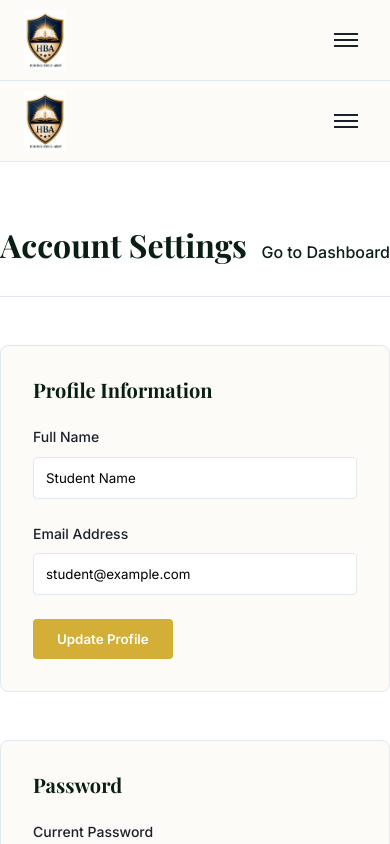
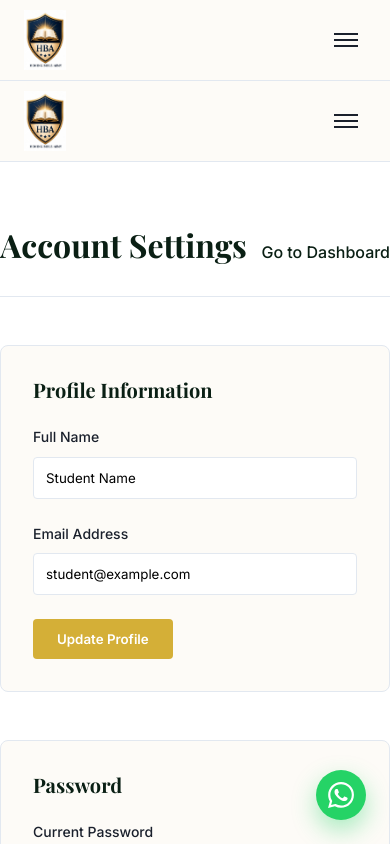
Before and after one commit to zeerocodez/HoningBibleAcademy, a Next.js app: page /account in a window 390 px wide. Shown: the top 844 px of the page. Built offline with nearby package versions, Linux system fonts and the light colour scheme.

Commit message:
Implement SEO metadata, WhatsApp widget, and Testimonials

```diff
--- a/src/app/layout.tsx
+++ b/src/app/layout.tsx
@@ -2,10 +2,34 @@
 import './globals.css';
 import Header from '@/components/Header';
 import Footer from '@/components/Footer';
+import WhatsAppWidget from '@/components/WhatsAppWidget';
 
 export const metadata: Metadata = {
-  title: 'Honing Bible Academy',
-  description: 'Equipping for Sound Biblical Insight, Effective Ministry, Leadership and Scholarship.',
+  title: 'Honing Bible Academy | World-Class Theological Education',
+  description: 'Equipping believers, ministers, and Christian leaders with sound biblical insight, effective ministry skills, and scholarly competence.',
+  keywords: 'Bible Academy, Theology, Christian Leadership, Ministry Training, Online Bible School, Nigeria Bible College',
+  openGraph: {
+    title: 'Honing Bible Academy',
+    description: 'Equipping for Sound Biblical Insight, Effective Ministry, Leadership and Scholarship.',
+    url: 'https://honingbibleacademy.com', // Replace with actual URL
+    siteName: 'Honing Bible Academy',
+    images: [
+      {
+        url: 'https://images.unsplash.com/photo-1491841550275-ad7854e35ca6?w=1200&q=80', // Beautiful open Bible for link preview
+        width: 1200,
+        height: 630,
+        alt: 'Honing Bible Academy',
+      },
+    ],
+    locale: 'en_NG',
+    type: 'website',
+  },
+  twitter: {
+    card: 'summary_large_image',
+    title: 'Honing Bible Academy',
+    description: 'Equipping for Sound Biblical Insight and Effective Ministry.',
+    images: ['https://images.unsplash.com/photo-1491841550275-ad7854e35ca6?w=1200&q=80'],
+  },
 };
 
 export default function RootLayout({
@@ -18,6 +42,7 @@
       <body>
         <Header />
         {children}
+        <WhatsAppWidget />
         <Footer />
       </body>
     </html>
--- /dev/null
+++ b/src/components/WhatsAppWidget.module.css
@@ -0,0 +1,68 @@
+.widget {
+  position: fixed;
+  bottom: 2rem;
+  right: 2rem;
+  z-index: 1000;
+  display: flex;
+  align-items: center;
+  justify-content: center;
+  border-radius: 50%;
+  box-shadow: 0 10px 25px rgba(37, 211, 102, 0.4);
+  background-color: #25D366;
+  color: white;
+  width: 60px;
+  height: 60px;
+  transition: transform 0.3s cubic-bezier(0.175, 0.885, 0.32, 1.275);
+  animation: bounceIn 1s cubic-bezier(0.215, 0.61, 0.355, 1) forwards;
+  opacity: 0;
+  transform: scale(0);
+}
+
+.widget:hover {
+  transform: scale(1.1) translateY(-5px);
+  box-shadow: 0 15px 30px rgba(37, 211, 102, 0.5);
+}
+
+.iconContainer {
+  display: flex;
+  align-items: center;
+  justify-content: center;
+  width: 100%;
+  height: 100%;
+}
+
+.icon {
+  width: 32px;
+  height: 32px;
+}
+
+@keyframes bounceIn {
+  0% {
+    opacity: 0;
+    transform: scale(0.3);
+  }
+  50% {
+    opacity: 1;
+    transform: scale(1.05);
+  }
+  70% {
+    transform: scale(0.9);
+  }
+  100% {
+    opacity: 1;
+    transform: scale(1);
+  }
+}
+
+@media (max-width: 768px) {
+  .widget {
+    bottom: 1.5rem;
+    right: 1.5rem;
+    width: 50px;
+    height: 50px;
+  }
+  .icon {
+    width: 26px;
+    height: 26px;
+  }
+}
--- /dev/null
+++ b/src/components/WhatsAppWidget.tsx
@@ -0,0 +1,25 @@
+'use client';
+
+import styles from './WhatsAppWidget.module.css';
+
+export default function WhatsAppWidget() {
+  const phoneNumber = "2348000000000"; // Replace with actual Nigerian phone number
+  const message = encodeURIComponent("Hello! I'm interested in learning more about Honing Bible Academy.");
+  const whatsappUrl = `https://wa.me/${phoneNumber}?text=${message}`;
+
+  return (
+    <a
+      href={whatsappUrl}
+      target="_blank"
+      rel="noopener noreferrer"
+      className={styles.widget}
+      aria-label="Chat with us on WhatsApp"
+    >
+      <div className={styles.iconContainer}>
+        <svg viewBox="0 0 24 24" className={styles.icon} fill="currentColor">
+          <path d="M17.472 14.382c-.297-.149-1.758-.867-2.03-.967-.273-.099-.471-.148-.67.15-.197.297-.767.966-.94 1.164-.173.199-.347.223-.644.075-.297-.15-1.255-.463-2.39-1.475-.883-.788-1.48-1.761-1.653-2.059-.173-.297-.018-.458.13-.606.134-.133.298-.347.446-.52.149-.174.198-.298.298-.497.099-.198.05-.371-.025-.52-.075-.149-.669-1.612-.916-2.207-.242-.579-.487-.5-.669-.51a12.8 12.8 0 0 0-.57-.01c-.198 0-.52.074-.792.372-.272.297-1.04 1.016-1.04 2.479 0 1.462 1.065 2.875 1.213 3.074.149.198 2.096 3.2 5.077 4.487.709.306 1.262.489 1.694.625.712.227 1.36.195 1.871.118.571-.085 1.758-.719 2.006-1.413.248-.694.248-1.289.173-1.413-.074-.124-.272-.198-.57-.347m-5.421 7.403h-.004a9.87 9.87 0 0 1-5.031-1.378l-.361-.214-3.741.982.998-3.648-.235-.374a9.86 9.86 0 0 1-1.51-5.26c.001-5.45 4.436-9.884 9.888-9.884 2.64 0 5.122 1.03 6.988 2.898a9.825 9.825 0 0 1 2.893 6.994c-.003 5.45-4.437 9.884-9.885 9.884m8.413-18.297A11.815 11.815 0 0 0 12.05 0C5.495 0 .16 5.335.157 11.892c0 2.096.547 4.142 1.588 5.945L.057 24l6.305-1.654a11.882 11.882 0 0 0 5.683 1.448h.005c6.554 0 11.89-5.335 11.893-11.893a11.821 11.821 0 0 0-3.48-8.413z"/>
+        </svg>
+      </div>
+    </a>
+  );
+}
```
Also changed, not shown: src/app/page.tsx (+7 -0 lines), src/components/Testimonials.module.css (added, +87 -0 lines), src/components/Testimonials.tsx (added, +54 -0 lines).
